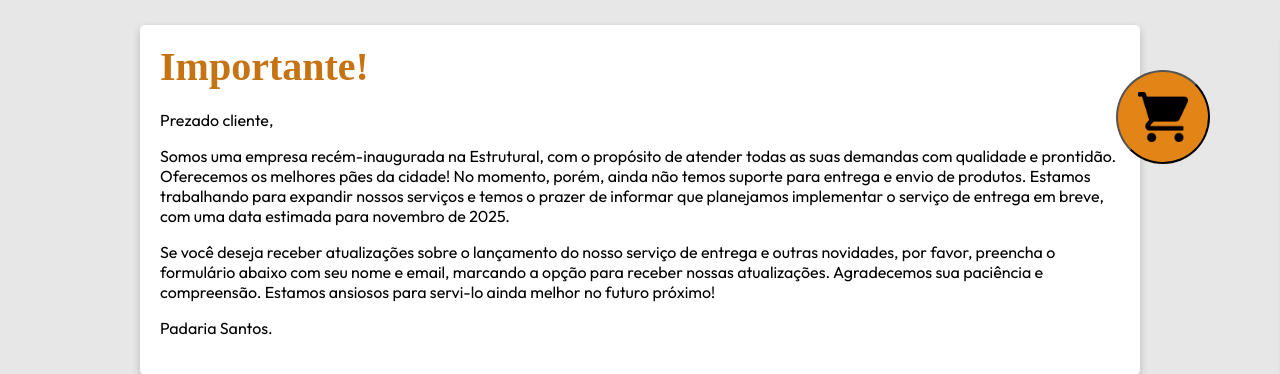
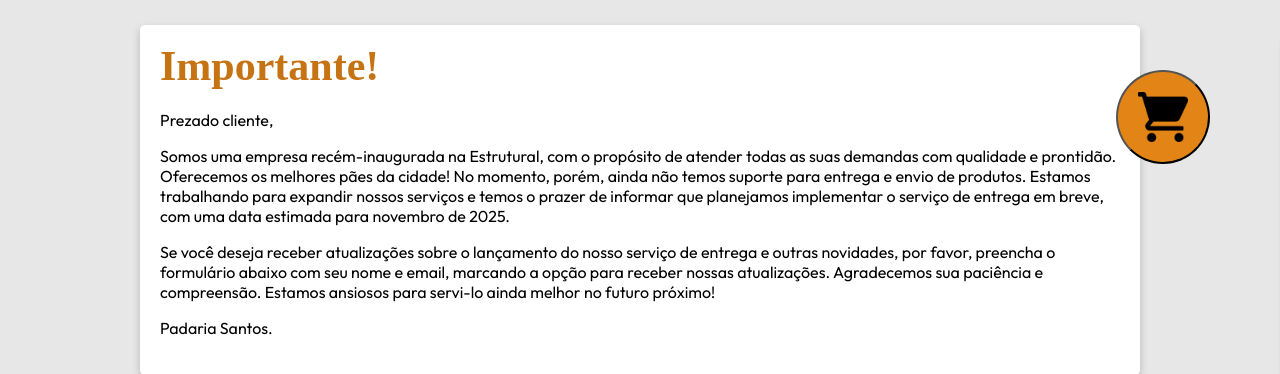
Before and after one commit to padariafamiliasantosoficial/PadariaFamiliaSantos, a PHP site: page /Sobre.html in a window 1280 px wide. Shown: the part 80-454 px from the top of the page. Run offline with PHP 8.4, Linux system fonts and the light colour scheme; some web fonts are replaced.

Commit message:
Add files via upload

```diff
--- a/estilo.css
+++ b/estilo.css
@@ -1349,7 +1349,9 @@ footer span {
     margin: 5px
 }
 .texto-sobre h1 {
-    margin: 0
+    margin: 0;
+    font-size: 42px;
+
 }
 .sobre-form {
     height: 360px;
```
